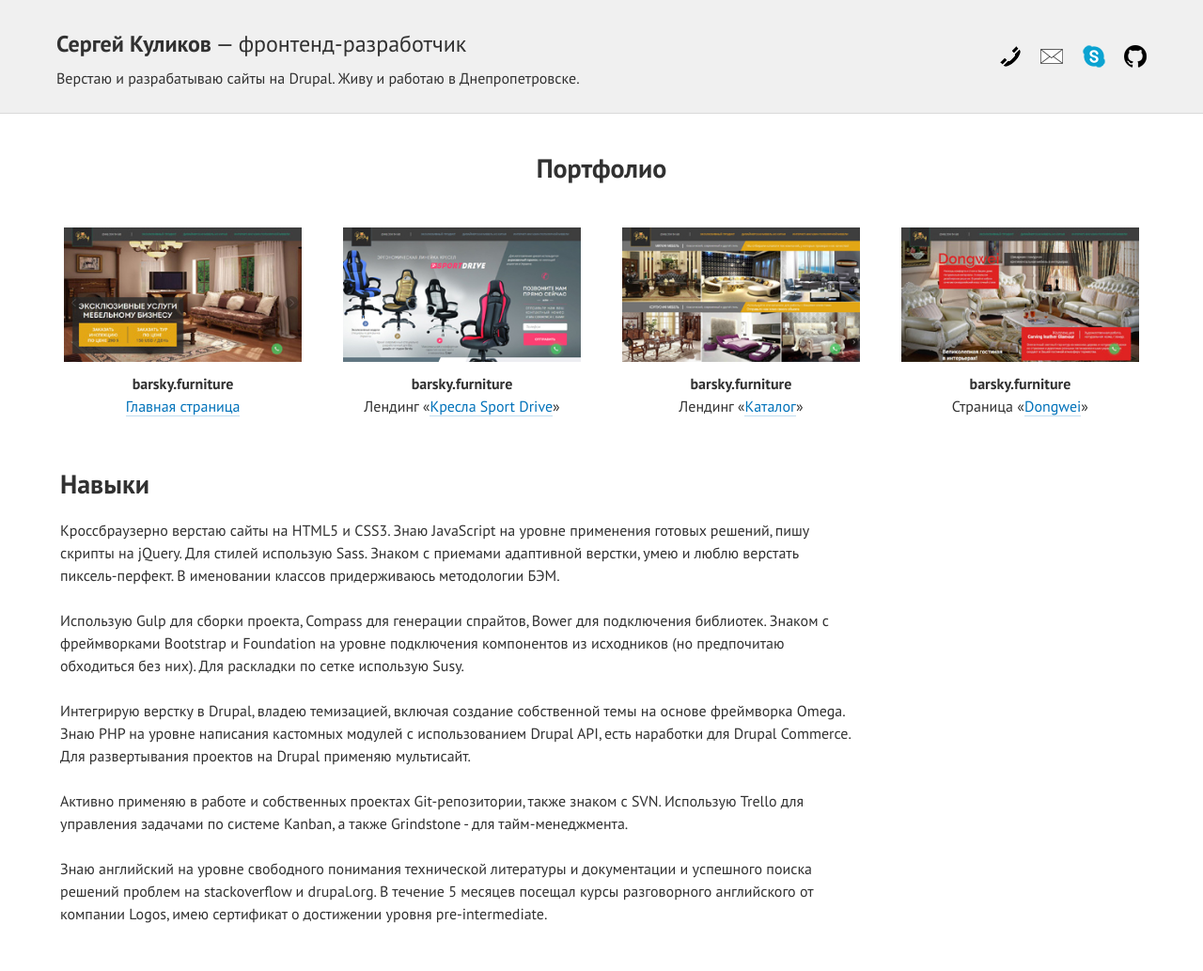
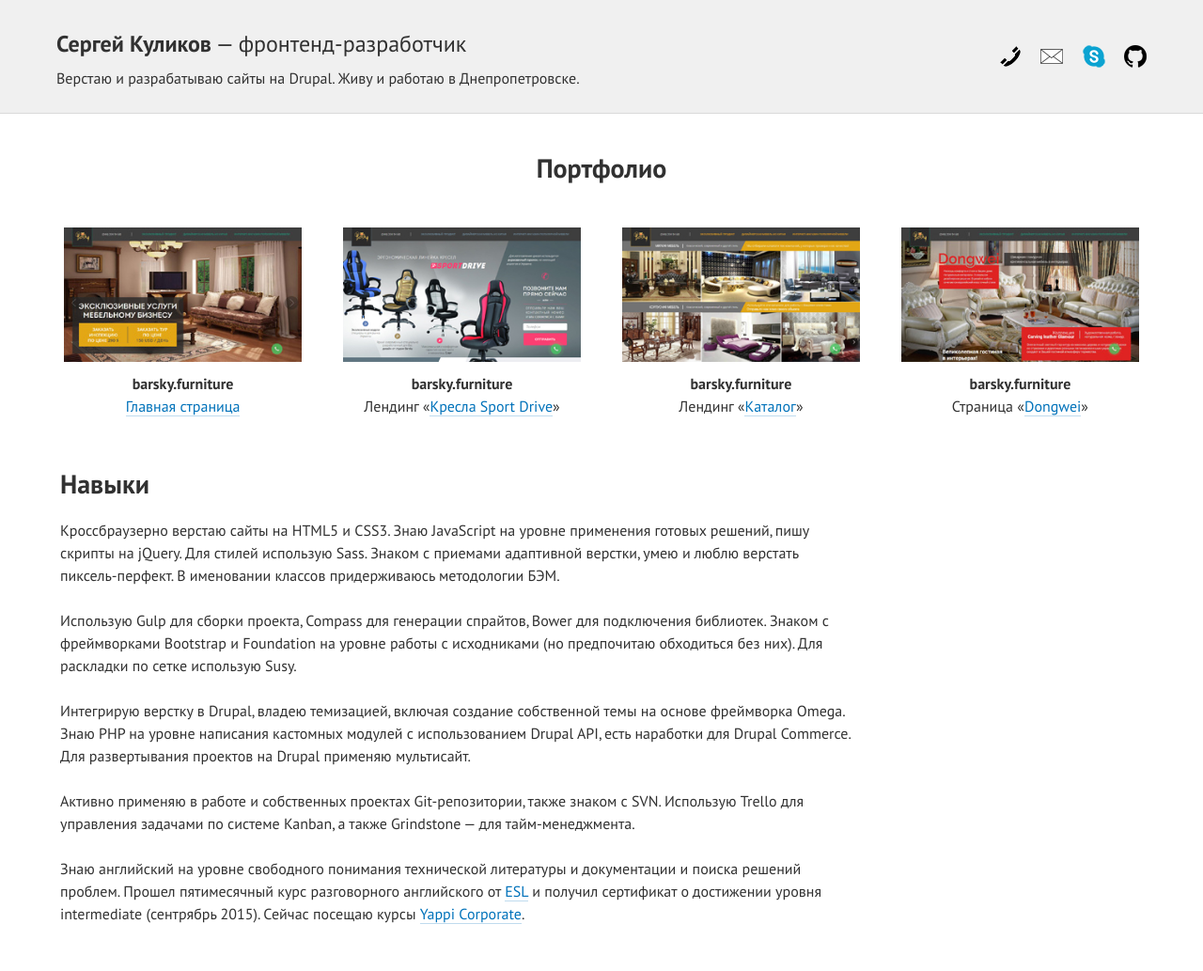
Before and after one commit to web-padawan/web-padawan.github.io, a Jekyll site: the page built from index.html, in a window 1280 px wide. Shown: the whole page at 94% size. Built offline with Jekyll 4.4.1, drawn with Linux system fonts in a browser that asks for light colours.

Commit message:
[mod] skills - edit text

```diff
--- a/_includes/skills.html
+++ b/_includes/skills.html
@@ -1,8 +1,28 @@
   <div class="skills">
     <h2 class="skills__title">Навыки</h2>
-    <p>Кроссбраузерно верстаю сайты на HTML5 и CSS3. Знаю JavaScript на уровне применения готовых решений, пишу скрипты на jQuery. Для стилей использую Sass. Знаком с приемами адаптивной верстки, умею и люблю верстать пиксель-перфект. В именовании классов придерживаюсь методологии БЭМ.</p>
-    <p>Использую Gulp для сборки проекта, Compass для генерации спрайтов, Bower для подключения библиотек. Знаком с фреймворками Bootstrap и Foundation на уровне подключения компонентов из исходников (но предпочитаю обходиться без них). Для раскладки по сетке использую Susy.</p>
-    <p>Интегрирую верстку в Drupal, владею темизацией, включая создание собственной темы на основе фреймворка Omega. Знаю PHP на уровне написания кастомных модулей с использованием Drupal API, есть наработки для Drupal Commerce. Для развертывания проектов на Drupal применяю мультисайт.</p>
-    <p>Активно применяю в работе и собственных проектах Git-репозитории, также знаком с SVN. Использую Trello для управления задачами по системе Kanban, а также Grindstone - для тайм-менеджмента.</p>
-    <p>Знаю английский на уровне свободного понимания технической литературы и документации и успешного поиска решений проблем на stackoverflow и drupal.org. В течение 5 месяцев посещал курсы разговорного английского от компании Logos, имею сертификат о достижении уровня pre-intermediate.</p>
+    <p class="skills__text">
+      <span>Кроссбраузерно верстаю сайты на HTML5 и CSS3. Знаю JavaScript на уровне применения готовых решений, пишу скрипты на jQuery.</span>
+      <span>Для стилей использую Sass. Знаком с приемами адаптивной верстки, умею и люблю верстать пиксель-перфект.</span>
+      <span>В именовании классов придерживаюсь методологии БЭМ.</span>
+    </p>
+    <p class="skills__text">
+      <span>Использую Gulp для сборки проекта, Compass для генерации спрайтов, Bower для подключения библиотек.</span>
+      <span>Знаком с фреймворками Bootstrap и Foundation на уровне работы с исходниками (но предпочитаю обходиться без них).</span>
+      <span>Для раскладки по сетке использую Susy.</span>
+    </p>
+    <p class="skills__text">
+      <span>Интегрирую верстку в Drupal, владею темизацией, включая создание собственной темы на основе фреймворка Omega.</span>
+      <span>Знаю PHP на уровне написания кастомных модулей с использованием Drupal API, есть наработки для Drupal Commerce.</span>
+      <span>Для развертывания проектов на Drupal применяю мультисайт.</span>
+    </p>
+    <p class="skills__text">
+      <span>Активно применяю в работе и собственных проектах Git-репозитории, также знаком с SVN.</span>
+      <span>Использую Trello для управления задачами по системе Kanban, а также Grindstone — для тайм-менеджмента.</span>
+    </p>
+    <p class="skills__text">
+      <span>Знаю английский на уровне свободного понимания технической литературы и документации и поиска решений проблем.</span>
+      <span>Прошел пятимесячный курс разговорного английского от <a href="http://esl.apslogos.com" target="_blank">ESL</a></span>
+      <span>и получил сертификат о достижении уровня intermediate (сентрябрь 2015).</span>
+      <span>Сейчас посещаю курсы <a href="http://www.yappicorp.com.ua" target="_blank">Yappi Corporate</a>.</span>
+    </p>
   </div>
```
